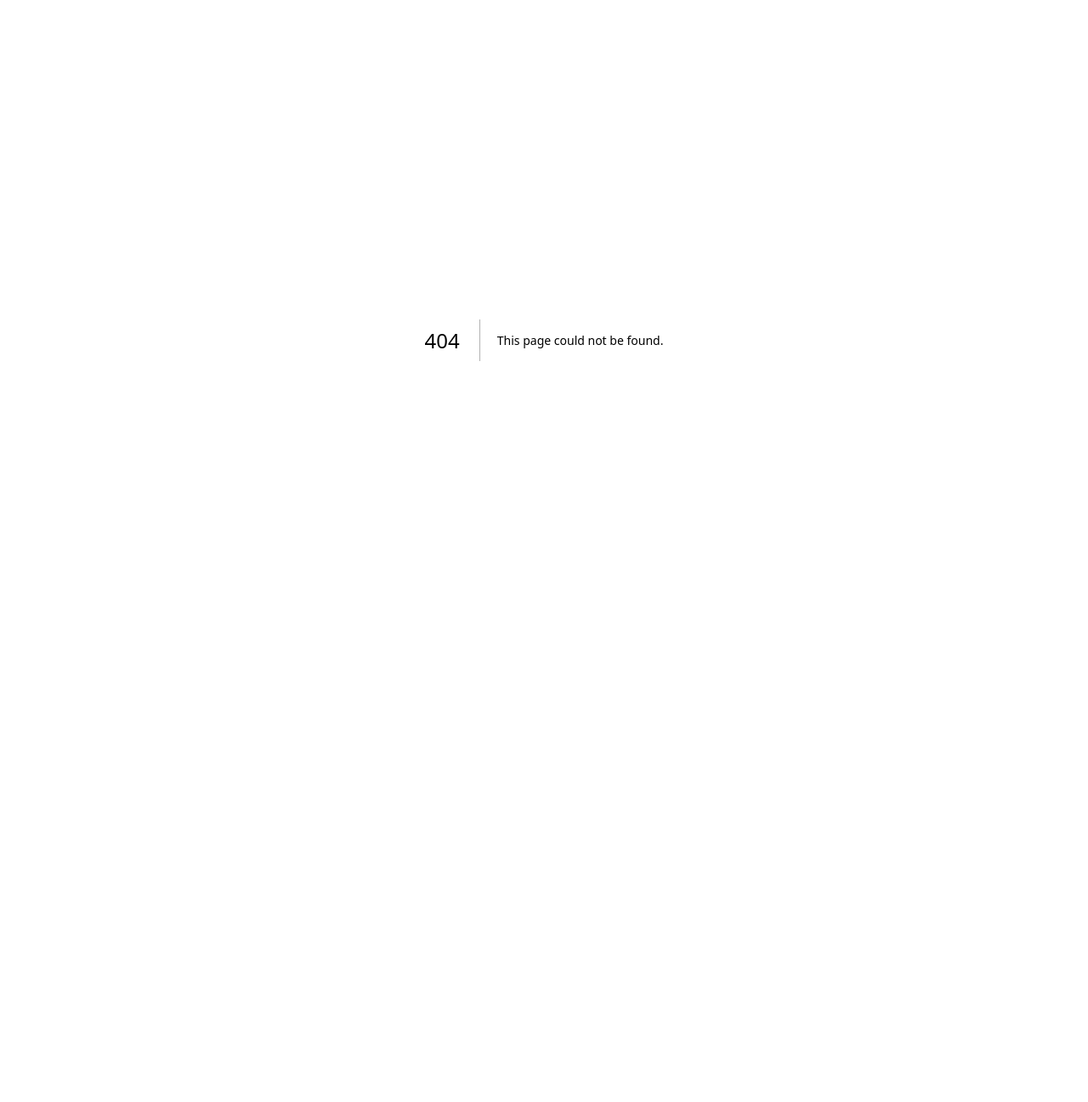
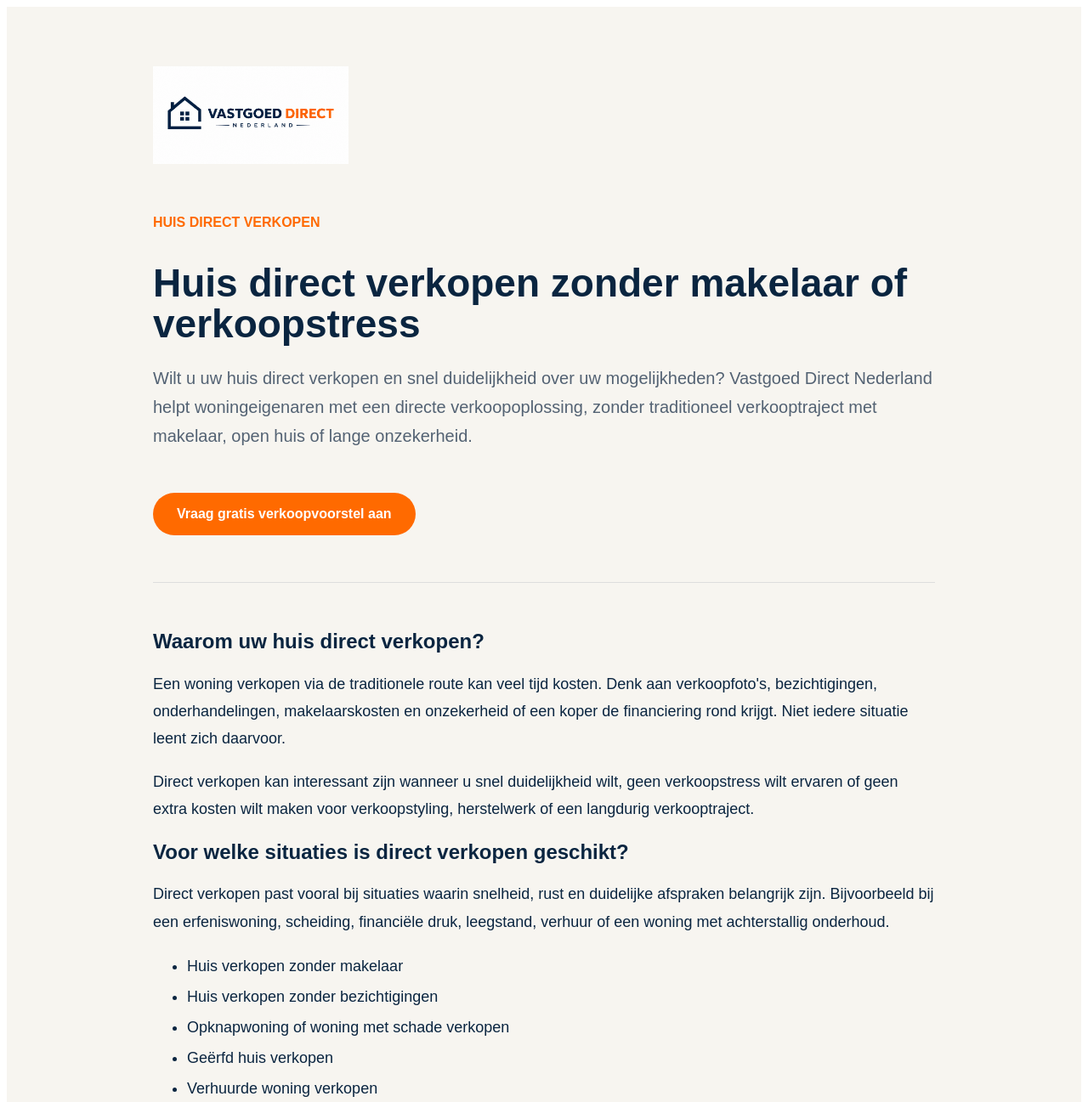
Before and after one commit to vastgoeddirectnl/verkoopjehuisdirect, a Next.js app: page /huis-direct-verkopen in a window 1280 px wide. Before the commit this address had no page. Shown: the top 1297 px of the page at 85% size. Before the commit the page ends 800 px from the top, so only its background shows below. Built offline with nearby package versions, Linux system fonts and the light colour scheme.

Commit message:
Create page.jsx

```diff
--- /dev/null
+++ b/app/huis-direct-verkopen/page.jsx
@@ -0,0 +1,187 @@
+export const metadata = {
+  title: "Huis direct verkopen? Snel verkoopvoorstel | Vastgoed Direct Nederland",
+  description:
+    "Wilt u uw huis direct verkopen zonder makelaar, bezichtigingen of verkoopstress? Vraag vrijblijvend een helder verkoopvoorstel aan.",
+};
+
+export default function HuisDirectVerkopen() {
+  return (
+    <main style={{ fontFamily: "Arial, sans-serif", background: "#f7f5f0", color: "#0a2540" }}>
+      <section style={{ maxWidth: "920px", margin: "0 auto", padding: "70px 20px" }}>
+        <a href="/">
+          <img
+            src="/logo.png"
+            alt="Vastgoed Direct Nederland"
+            style={{ width: "230px", maxWidth: "100%", marginBottom: "40px" }}
+          />
+        </a>
+
+        <p style={{ color: "#ff6a00", fontWeight: "900", textTransform: "uppercase" }}>
+          Huis direct verkopen
+        </p>
+
+        <h1 style={{ fontSize: "46px", lineHeight: "1.05", marginBottom: "22px" }}>
+          Huis direct verkopen zonder makelaar of verkoopstress
+        </h1>
+
+        <p style={{ fontSize: "20px", lineHeight: "1.7", color: "#536273" }}>
+          Wilt u uw huis direct verkopen en snel duidelijkheid over uw mogelijkheden? Vastgoed
+          Direct Nederland helpt woningeigenaren met een directe verkoopoplossing, zonder traditioneel
+          verkooptraject met makelaar, open huis of lange onzekerheid.
+        </p>
+
+        <a
+          href="/#aanvraag"
+          style={{
+            display: "inline-block",
+            marginTop: "30px",
+            background: "#ff6a00",
+            color: "white",
+            padding: "16px 28px",
+            borderRadius: "999px",
+            fontWeight: "900",
+            textDecoration: "none",
+          }}
+        >
+          Vraag gratis verkoopvoorstel aan
+        </a>
+
+        <hr style={{ margin: "55px 0", border: "none", borderTop: "1px solid #ddd" }} />
+
+        <h2>Waarom uw huis direct verkopen?</h2>
+        <p style={{ lineHeight: "1.8", fontSize: "18px" }}>
+          Een woning verkopen via de traditionele route kan veel tijd kosten. Denk aan verkoopfoto&apos;s,
+          bezichtigingen, onderhandelingen, makelaarskosten en onzekerheid of een koper de financiering
+          rond krijgt. Niet iedere situatie leent zich daarvoor.
+        </p>
+
+        <p style={{ lineHeight: "1.8", fontSize: "18px" }}>
+          Direct verkopen kan interessant zijn wanneer u snel duidelijkheid wilt, geen verkoopstress
+          wilt ervaren of geen extra kosten wilt maken voor verkoopstyling, herstelwerk of een langdurig
+          verkooptraject.
+        </p>
+
+        <h2>Voor welke situaties is direct verkopen geschikt?</h2>
+        <p style={{ lineHeight: "1.8", fontSize: "18px" }}>
+          Direct verkopen past vooral bij situaties waarin snelheid, rust en duidelijke afspraken belangrijk
+          zijn. Bijvoorbeeld bij een erfeniswoning, scheiding, financiële druk, leegstand, verhuur of een
+          woning met achterstallig onderhoud.
+        </p>
+
+        <ul style={{ lineHeight: "2", fontSize: "18px" }}>
+          <li>Huis verkopen zonder makelaar</li>
+          <li>Huis verkopen zonder bezichtigingen</li>
+          <li>Opknapwoning of woning met schade verkopen</li>
+          <li>Geërfd huis verkopen</li>
+          <li>Verhuurde woning verkopen</li>
+          <li>Leegstaande woning verkopen</li>
+          <li>Snel duidelijkheid over verkoopmogelijkheden</li>
+        </ul>
+
+        <h2>Voordelen van een directe verkoopoplossing</h2>
+        <p style={{ lineHeight: "1.8", fontSize: "18px" }}>
+          Bij Vastgoed Direct Nederland staat duidelijkheid centraal. U ontvangt geen ingewikkeld verhaal,
+          maar een helder verkoopvoorstel. U beslist vervolgens zelf of u verder wilt.
+        </p>
+
+        <ul style={{ lineHeight: "2", fontSize: "18px" }}>
+          <li>Geen makelaarskosten</li>
+          <li>Geen open huis of tientallen kijkers</li>
+          <li>Geen verplichting na uw aanvraag</li>
+          <li>Notariële afwikkeling met duidelijke afspraken</li>
+          <li>Standaard notariskosten voor levering voor onze rekening bij passende verkoop</li>
+          <li>Aanbetaling of voorschot in sommige situaties bespreekbaar</li>
+          <li>Flexibele overdrachtsdatum mogelijk in overleg</li>
+        </ul>
+
+        <h2>Ook als uw woning niet verkoopklaar is</h2>
+        <p style={{ lineHeight: "1.8", fontSize: "18px" }}>
+          Uw woning hoeft niet perfect te zijn. Ook woningen met achterstallig onderhoud, verouderde
+          installaties, schade, leegstand of renovatiebehoefte kunnen worden aangemeld. U hoeft dus
+          niet eerst te verbouwen of kosten te maken voordat u weet wat er mogelijk is.
+        </p>
+
+        <h2>Hoe werkt huis direct verkopen?</h2>
+        <ol style={{ lineHeight: "2", fontSize: "18px" }}>
+          <li>U vult uw woninggegevens in via het formulier.</li>
+          <li>Wij nemen contact met u op om uw situatie te bespreken.</li>
+          <li>U ontvangt een vrijblijvend verkoopvoorstel met duidelijke voorwaarden.</li>
+          <li>Bij akkoord wordt de overdracht via de notaris geregeld.</li>
+        </ol>
+
+        <h2>Veelgestelde vragen over huis direct verkopen</h2>
+
+        <h3>Kan ik mijn huis direct verkopen zonder makelaar?</h3>
+        <p style={{ lineHeight: "1.8", fontSize: "18px" }}>
+          Ja, u kunt rechtstreeks een aanvraag doen zonder traditioneel verkooptraject via een makelaar.
+          Uw aanvraag is gratis en vrijblijvend.
+        </p>
+
+        <h3>Moet mijn woning eerst worden opgeknapt?</h3>
+        <p style={{ lineHeight: "1.8", fontSize: "18px" }}>
+          Nee. Ook woningen met schade, achterstallig onderhoud of renovatiebehoefte kunnen worden
+          aangemeld.
+        </p>
+
+        <h3>Betaal ik makelaarskosten?</h3>
+        <p style={{ lineHeight: "1.8", fontSize: "18px" }}>
+          Nee, bij een directe verkoopoplossing via Vastgoed Direct Nederland zijn er geen
+          makelaarskosten.
+        </p>
+
+        <h3>Betaal ik notariskosten?</h3>
+        <p style={{ lineHeight: "1.8", fontSize: "18px" }}>
+          Bij een passende verkoop nemen wij de standaard notariskosten voor de levering voor onze
+          rekening. Eventuele afwijkende kosten of bijzondere afspraken bespreken we vooraf duidelijk.
+        </p>
+
+        <h3>Is een aanbetaling mogelijk?</h3>
+        <p style={{ lineHeight: "1.8", fontSize: "18px" }}>
+          In sommige situaties is een aanbetaling of voorschot bespreekbaar, mits dit juridisch en
+          notarieel goed kan worden vastgelegd.
+        </p>
+
+        <h2>Meer informatie</h2>
+        <ul style={{ lineHeight: "2", fontSize: "18px" }}>
+          <li><a href="/huis-snel-verkopen">Huis snel verkopen</a></li>
+          <li><a href="/woning-verkopen-zonder-makelaar">Woning verkopen zonder makelaar</a></li>
+          <li><a href="/huis-verkopen-binnen-24-uur">Huis verkopen binnen 24 uur</a></li>
+          <li><a href="/opknapwoning-verkopen">Opknapwoning verkopen</a></li>
+          <li><a href="/huis-verkopen-bij-erfenis">Huis verkopen bij erfenis</a></li>
+          <li><a href="/verhuurde-woning-verkopen">Verhuurde woning verkopen</a></li>
+        </ul>
+
+        <div
+          style={{
+            marginTop: "45px",
+            padding: "32px",
+            background: "#0a2540",
+            color: "white",
+            borderRadius: "28px",
+          }}
+        >
+          <h2 style={{ color: "white", marginTop: 0 }}>Wilt u uw huis direct verkopen?</h2>
+          <p style={{ fontSize: "18px", lineHeight: "1.7" }}>
+            Vraag vrijblijvend een verkoopvoorstel aan en ontvang snel duidelijkheid over uw mogelijkheden.
+          </p>
+
+          <a
+            href="/#aanvraag"
+            style={{
+              display: "inline-block",
+              marginTop: "15px",
+              background: "#ff6a00",
+              color: "white",
+              padding: "16px 28px",
+              borderRadius: "999px",
+              fontWeight: "900",
+              textDecoration: "none",
+            }}
+          >
+            Start gratis aanvraag
+          </a>
+        </div>
+      </section>
+    </main>
+  );
+}
```
